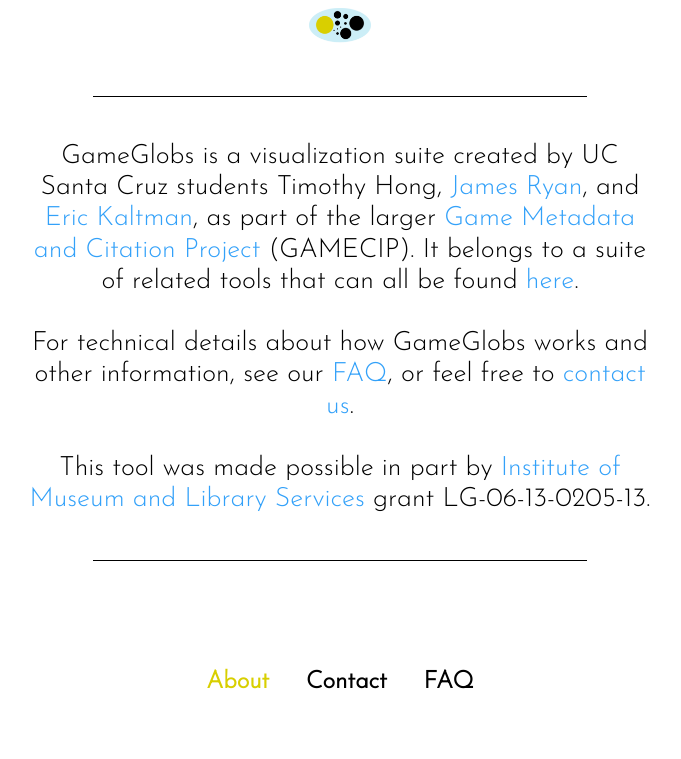
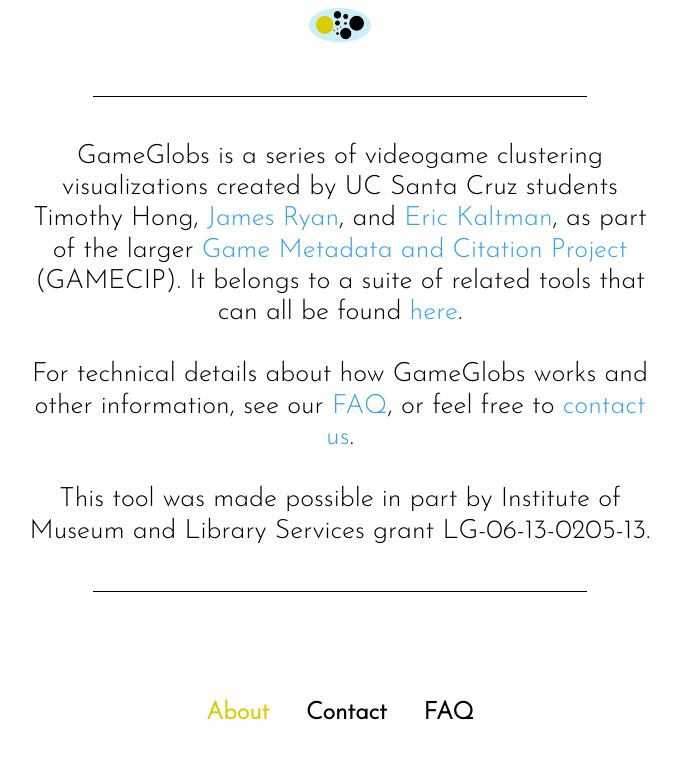
Before and after one commit to james-owen-ryan/gameglobs, a Flask app: page /about in a window 1280 px wide. Shown: the top 759 px of the page, without its empty margins (300-981 px from the left). Run offline with Flask 2, Linux system fonts and the light colour scheme.

Commit message:
Improved 'About' page

```diff
--- a/backend/app/templates/about.html
+++ b/backend/app/templates/about.html
@@ -102,20 +102,20 @@
   <!-- About text -->
   <div class=text>
     <br><hr noshade="" color="black" ;="" size="1" width="78%"><br>
-    GameGlobs is a visualization suite created by UC Santa Cruz students
+    GameGlobs is a series of videogame clustering visualizations created by UC Santa Cruz students
       Timothy Hong,
       <a href="http://users.soe.ucsc.edu/~jor/" target="_blank">James Ryan</a>, and
       <a href="http://erickaltman.com/" target="_blank">Eric Kaltman</a>,
       as part of the larger <a href="http://gamecip.soe.ucsc.edu/" target="_blank">
       Game Metadata and Citation Project</a> (GAMECIP).
       It belongs to a suite of related tools that can all be found
-      <a href="http://gamecip-projects.soe.ucsc.edu" target="_blank">here</a>.
+      <a href="http://gamecip.soe.ucsc.edu/projects" target="_blank">here</a>.
     <br><br>
     For technical details about how GameGlobs works and other information,
       see our <a href="/gameglobs/faq">FAQ</a>, or feel free
       to <a href="mailto:jor@soe.ucsc.edu" target="_top">contact us</a>.
     <br><br>
-    This tool was made possible in part by <a href="http://www.imls.gov/">Institute of Museum and Library Services<a> grant LG-06-13-0205-13.
+    This tool was made possible in part by Institute of Museum and Library Services grant LG-06-13-0205-13.
     <br><br><hr noshade="" color="black" ;="" size="1" width="78%"><br>
   </div>
   <br><br><br><br>
```
